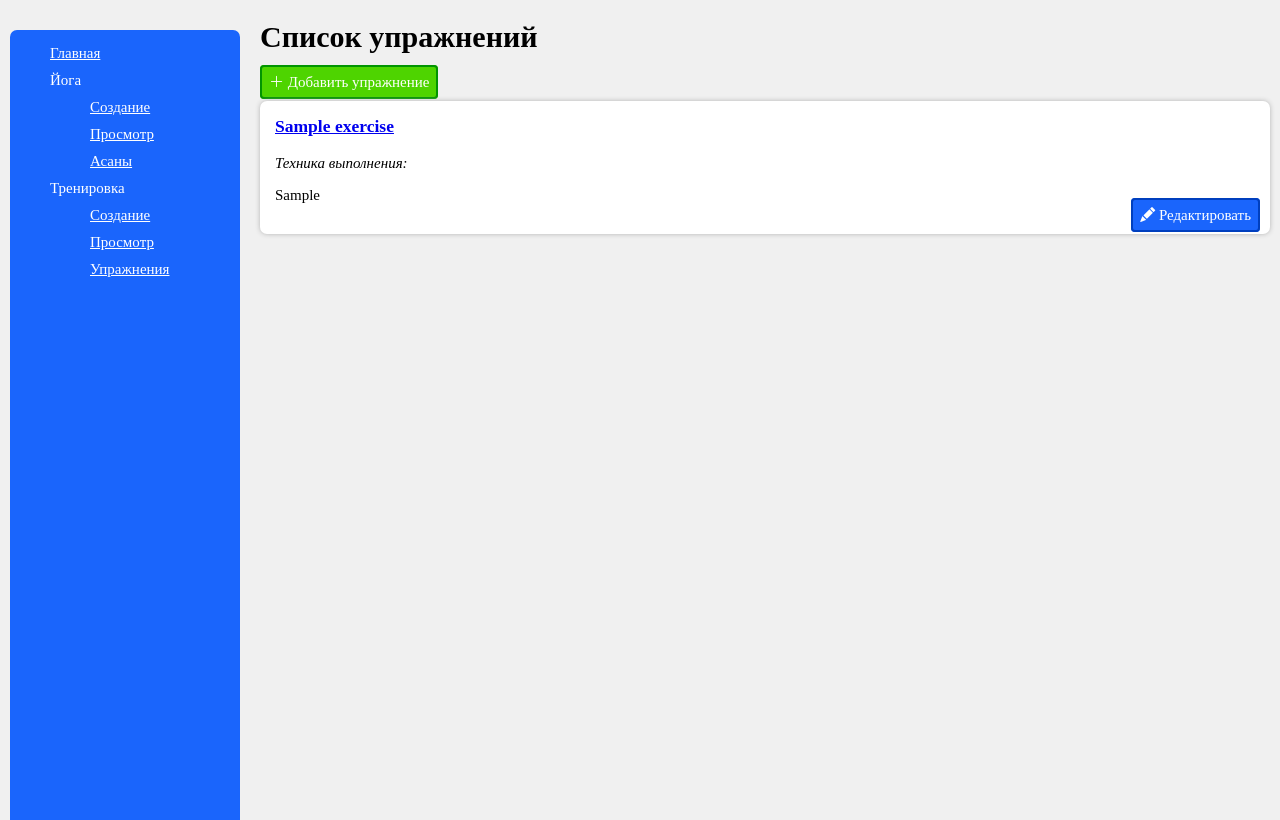
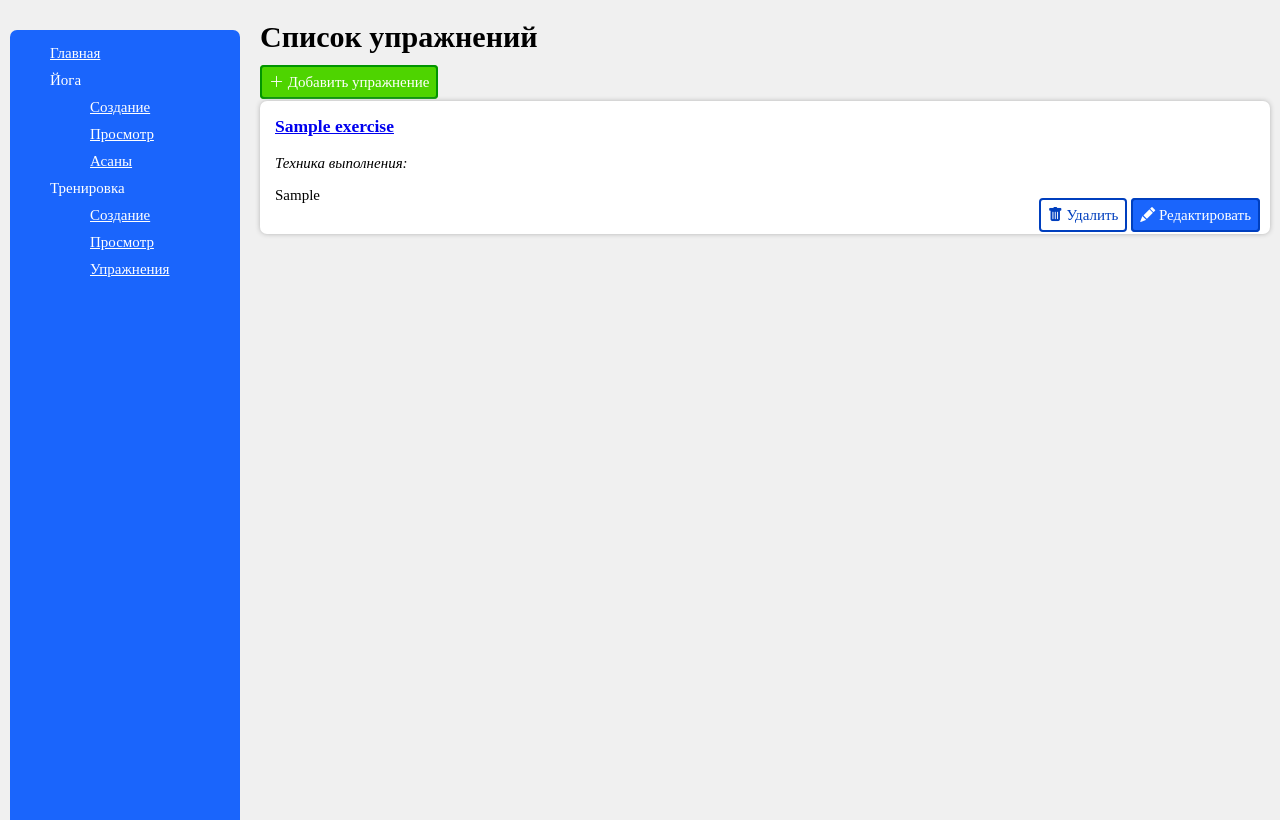
Before and after one commit to mika-akopyan/training_diary, a Django app: template website/diary_training_sessions/workout/templates/workout/exercises_list.html in a window 1280 px wide. Run offline with Django 5.2, Linux system fonts and the light colour scheme; the template is opened without the code that fills it: most values are stand-ins (such as "Sample title", 1, 10 or a date in 2020).

Commit message:
style: Stylize an empty link to delete

```diff
--- a/website/diary_training_sessions/workout/static/workout/css/exercises_list.css
+++ b/website/diary_training_sessions/workout/static/workout/css/exercises_list.css
@@ -25,16 +25,22 @@
 }
 
 .actions__link-edit,
+.actions__link-delete,
 .link-add-exercise {
     padding: 7px;
 }
 
+.actions__link-edit,
+.actions__link-delete,
+.link-add-exercise {
+    border-radius: 4px;
+    text-decoration: none;
+}
+
 .actions__link-edit {
     border: 2px solid rgb(0, 63, 190);
-    border-radius: 4px;
     background: rgb(26, 101, 252);
     color: white;
-    text-decoration: none;
 }
 
 .actions__link-edit:hover {
@@ -45,12 +51,24 @@
     background: rgb(0, 63, 190);
 }
 
+.actions__link-delete {
+    border: 2px solid rgb(0, 63, 190);
+    background: white;
+    color: rgb(0, 63, 190);
+}
+
+.actions__link-delete:hover {
+    box-shadow: 0 0 15px rgb(48, 155, 255);
+}
+
+.actions__link-delete:active {
+    background: rgb(180, 180, 180);
+}
+
 .link-add-exercise {
     border: 2px solid rgb(1, 148, 1);
-    border-radius: 4px;
     background: rgb(78, 212, 0);
     color: white;
-    text-decoration: none;
 }
 
 .link-add-exercise:hover {
--- a/website/diary_training_sessions/workout/templates/workout/exercises_list.html
+++ b/website/diary_training_sessions/workout/templates/workout/exercises_list.html
@@ -25,7 +25,7 @@
                 <p class='exercise__technique-execution'>{{ exercise.technique_execution|linebreaks|truncatewords:30 }}</p>
             {% endif %}
             <div class="exercise__actions">
-                {% comment %} <a href="{{ exercise.get_absolute_url }}">Читать детальнее</a> {% endcomment %}
+                <a class='actions__link-delete' href=''><i class="bi bi-trash-fill"></i> Удалить</a>
                 <a class='actions__link-edit' href="{% url "workout:exercise_update" exercise.pk %}"><i class="bi bi-pencil-fill"></i> Редактировать</a>
             </div>
         </div>
--- a/website/diary_training_sessions/yoga/templates/yoga/asanas_list.html
+++ b/website/diary_training_sessions/yoga/templates/yoga/asanas_list.html
@@ -26,6 +26,7 @@
             {% endif %}
             <div class="asana__actions">
                 {% comment %} <a href="{{ asana.get_absolute_url }}">Читать детальнее</a> {% endcomment %}
+                <a class='actions__link-delete' href=''><i class="bi bi-trash-fill"></i> Удалить</a>
                 <a class='actions__link-edit' href="{% url "yoga:asana_update" asana.pk %}"><i class="bi bi-pencil-fill"></i> Редактировать</a>
             </div>
         </div>
```
Also changed, not shown: website/diary_training_sessions/yoga/static/yoga/css/asanas_list.css (+22 -4 lines).
